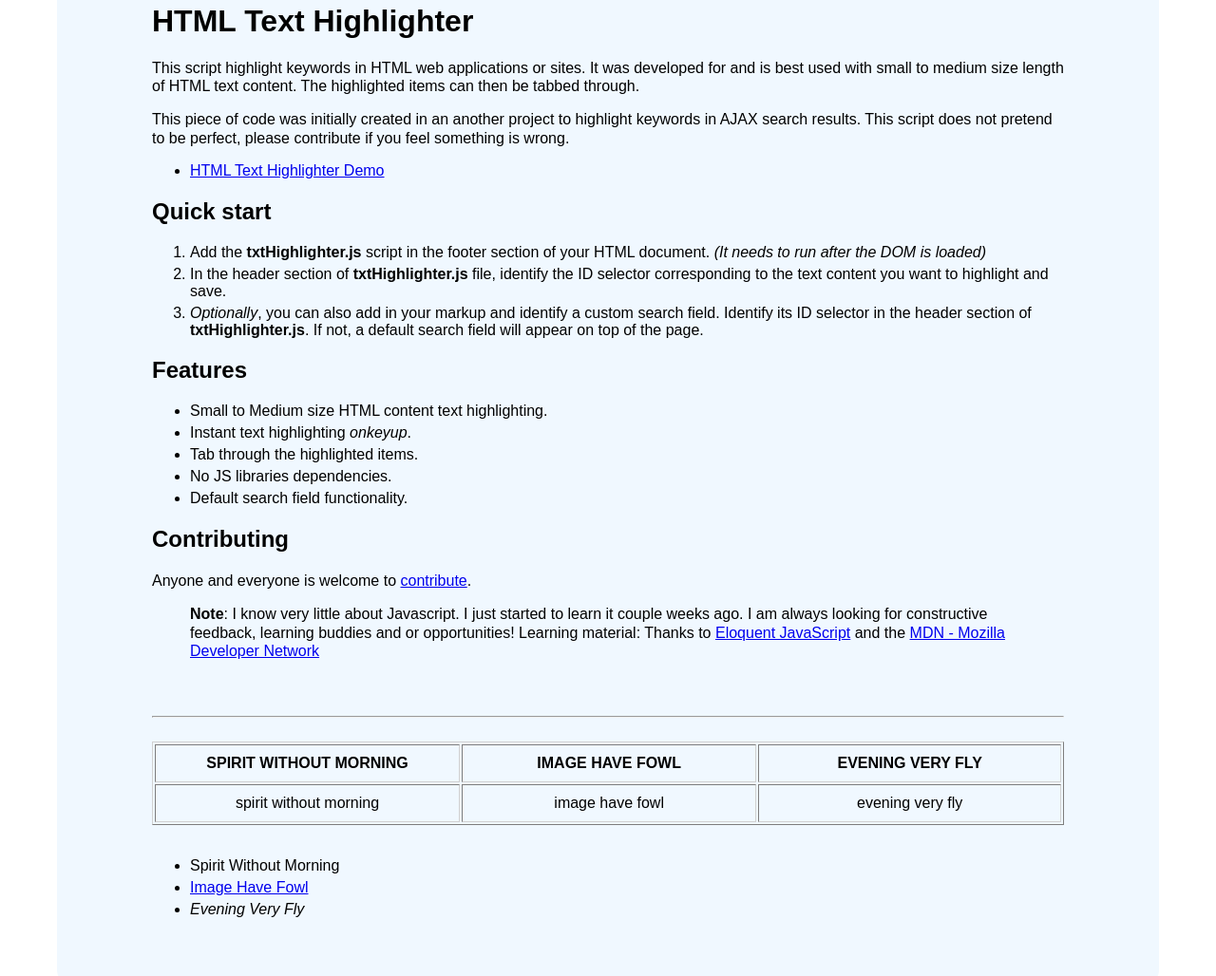
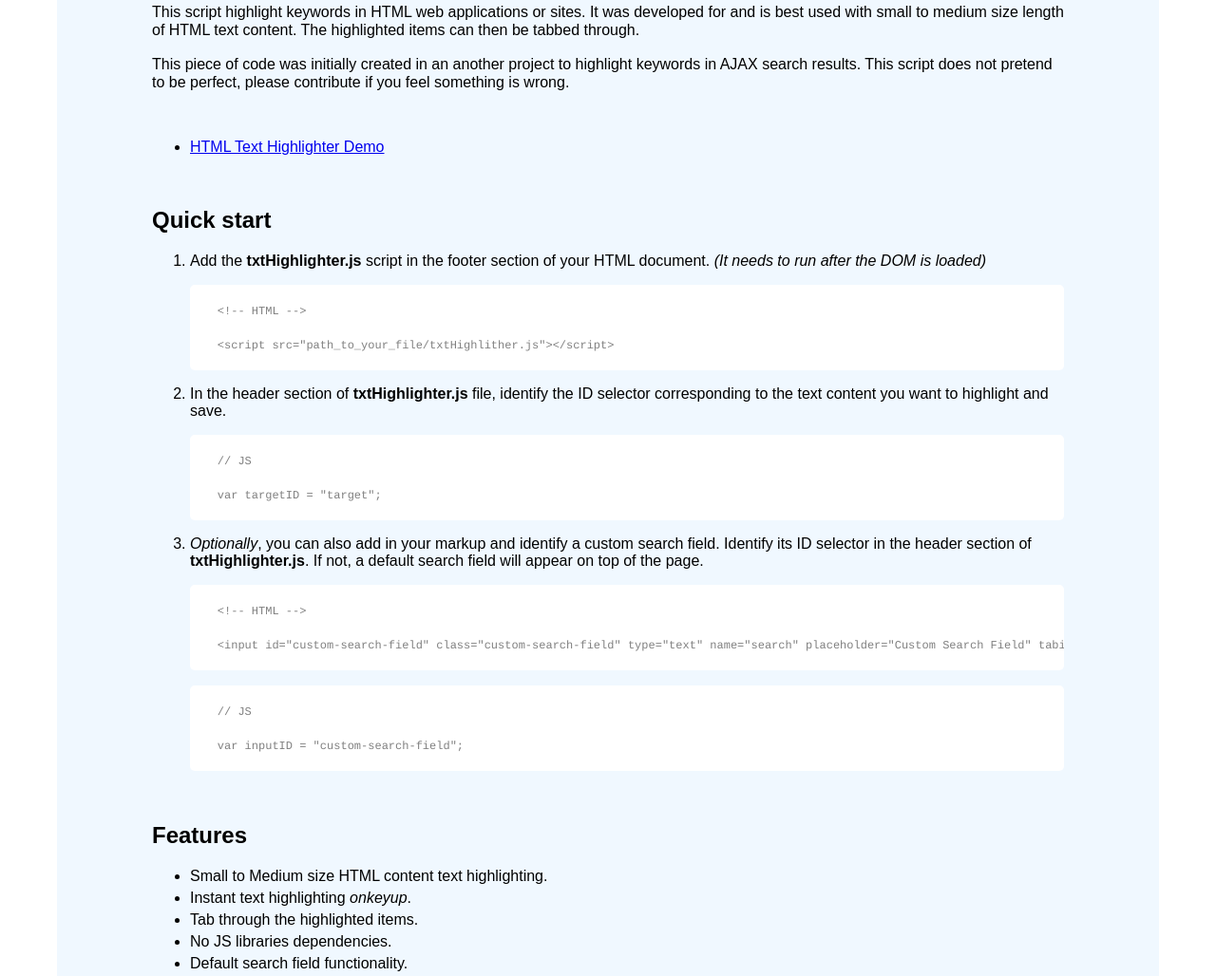
Before and after one commit to drootz/html-text-highlighter, a plain HTML site: page index.html in a window 1280 px wide. Shown: the part 410-1438 px from the top of the page at 95% size. Drawn offline with Linux system fonts and the light colour scheme.

Commit message:
Code snippet optimization

```diff
--- a/index.html
+++ b/index.html
@@ -77,16 +77,14 @@
             .wrapper {
                 max-width: 1200px;
                 margin: auto;
-                padding: 0 10px;
+                padding: 0 5px;
                 font-family: sans-serif;
                 font-size: 16px;
-                text-align: center;
 
             }
             @media only screen and (min-device-width : 700px) {
                 .wrapper {
                     padding: 0 20px;
-                    text-align: left;
                 }
             }
 
@@ -103,7 +101,7 @@
 
             .target {
                 background: aliceblue;
-                padding: 20px;
+                padding: 20px 10px;
                 margin: 25px 0 50px;
                 border-radius: 10px;
             }
@@ -236,6 +234,35 @@
                             transition: all 0.2s ease;
                 }
 
+/* Code Styles */
+pre {
+    white-space: pre-wrap;
+    white-space: -moz-pre-wrap;
+    white-space: -o-pre-wrap;
+    word-wrap: break-word;
+    overflow: auto;
+    word-wrap: normal;
+    white-space: pre;
+}
+
+code {
+    font-family: Courier, 'New Courier', monospace;
+    font-size: 12px;
+}
+
+.code {
+    border-radius: 5px;
+    -moz-border-radius: 5px;
+    -webkit-border-radius: 5px;
+    margin: 1em 0;
+}
+
+.code {
+    background-color: #FFFFFF;
+    color: grey;
+}
+
+- See more at: http://curiositalabs.com/2013/03/how-to-style-your-code-snippets/#sthash.sy6uLQyp.dpuf
 
             /*
              * HTML5 Boilerplate helper class
@@ -298,16 +325,20 @@
         <input id="search-field" class="search-field" type="text" name="search" placeholder="Custom Search Field" tabindex="1"/>
 
         <div id="target" class="target">
-            <h1 id="html-text-highlighter">HTML Text Highlighter</h1>
+
+            <h1 id="html-text-highlighter">README.md</h1>
 
             <p>This script highlight keywords in HTML web applications or sites. It was developed for and is best used with small to medium size length of HTML text content. The highlighted items can then be tabbed through.</p>
 
             <p>This piece of code was initially created in an another project to highlight keywords in AJAX search results. This script does not pretend to be perfect, please contribute if you feel something is wrong.</p>
 
+            <br />
+
             <ul>
             <li><a href="http://idannniel.github.io/html-text-highlighter/">HTML Text Highlighter Demo</a></li>
             </ul>
 
+            <br />
 
             <h2 id="quick-start">Quick start</h2>
 
@@ -315,50 +346,54 @@
             <li>Add the <strong>txtHighlighter.js</strong> script in the footer section of your HTML document. <em>(It needs to run after the DOM is loaded)</em></li>
 
 
-            <!--
-            <pre><code>&lt;!-- HTML --&gt;
+            <div class="code">
+            <pre><code>
+    &lt;!-- HTML --&gt;
 
-            &lt;script src=&quot;path_to_your_file/txtHighlither.js&quot;&gt;&lt;/script&gt;
+    &lt;script src=&quot;path_to_your_file/txtHighlither.js&quot;&gt;&lt;/script&gt;
+            </code></pre>
+            </div>
 
-            </code></pre>
-            -->
 
 
 
             <li>In the header section of <strong>txtHighlighter.js</strong> file, identify the ID selector corresponding to the text content you want to highlight and save.</li>
 
 
-            <!--
-            <pre><code>// JS
 
-            var targetID = &quot;target&quot;;
+            <div class="code">
+            <pre><code>
+    // JS
 
+    var targetID = &quot;target&quot;;
             </code></pre>
-            -->
+            </div>
 
 
 
             <li><em>Optionally</em>, you can also add in your markup and identify a custom search field. Identify its ID selector in the header section of <strong>txtHighlighter.js</strong>. If not, a default search field will appear on top of the page.</li>
+
+
+            <div class="code">
+            <pre><code>
+    &lt;!-- HTML --&gt;
+
+    &lt;input id=&quot;custom-search-field&quot; class=&quot;custom-search-field&quot; type=&quot;text&quot; name=&quot;search&quot; placeholder=&quot;Custom Search Field&quot; tabindex=&quot;1&quot;/&gt;
+            </code></pre>
+            </div>
+
+
+            <div class="code">
+            <pre><code>
+    // JS
+
+    var inputID = &quot;custom-search-field&quot;;
+            </code></pre>
+            </div>
             </ol>
 
-            <!--
-            <pre><code>&lt;!-- HTML --&gt;
 
-            &lt;input id=&quot;custom-search-field&quot; class=&quot;custom-search-field&quot; type=&quot;text&quot; name=&quot;search&quot; placeholder=&quot;Custom Search Field&quot; tabindex=&quot;1&quot;/&gt;
-
-            </code></pre>
-            -->
-
-
-
-            <!--
-            <pre><code>// JS
-
-            var inputID = &quot;custom-search-field&quot;;
-
-            </code></pre>
-            -->
-
+            <br />
 
             <h2 id="features">Features</h2>
 
@@ -371,6 +406,8 @@
             </ul>
 
 
+            <br />
+
             <h2 id="contributing">Contributing</h2>
 
             <p>Anyone and everyone is welcome to <a href="humans.txt">contribute</a>.</p>
@@ -381,6 +418,10 @@
 
             <br />
             <hr />
+            <br />
+
+
+            <h2 id="Table">Table Format Demo</h2>
 
             <table class="table" border="1">
                 <thead>
@@ -399,13 +440,7 @@
                 </tbody>
             </table>
 
-            <br />
 
-            <ul class="ul">
-                <li class="li">Spirit Without Morning</li>
-                <li class="li"><a href="http://idannniel.github.io/html-text-highlighter/">Image Have Fowl</a></li>
-                <li class="li"><i>Evening Very Fly</i></li>
-            </ul>
 
         </div>
 
```
